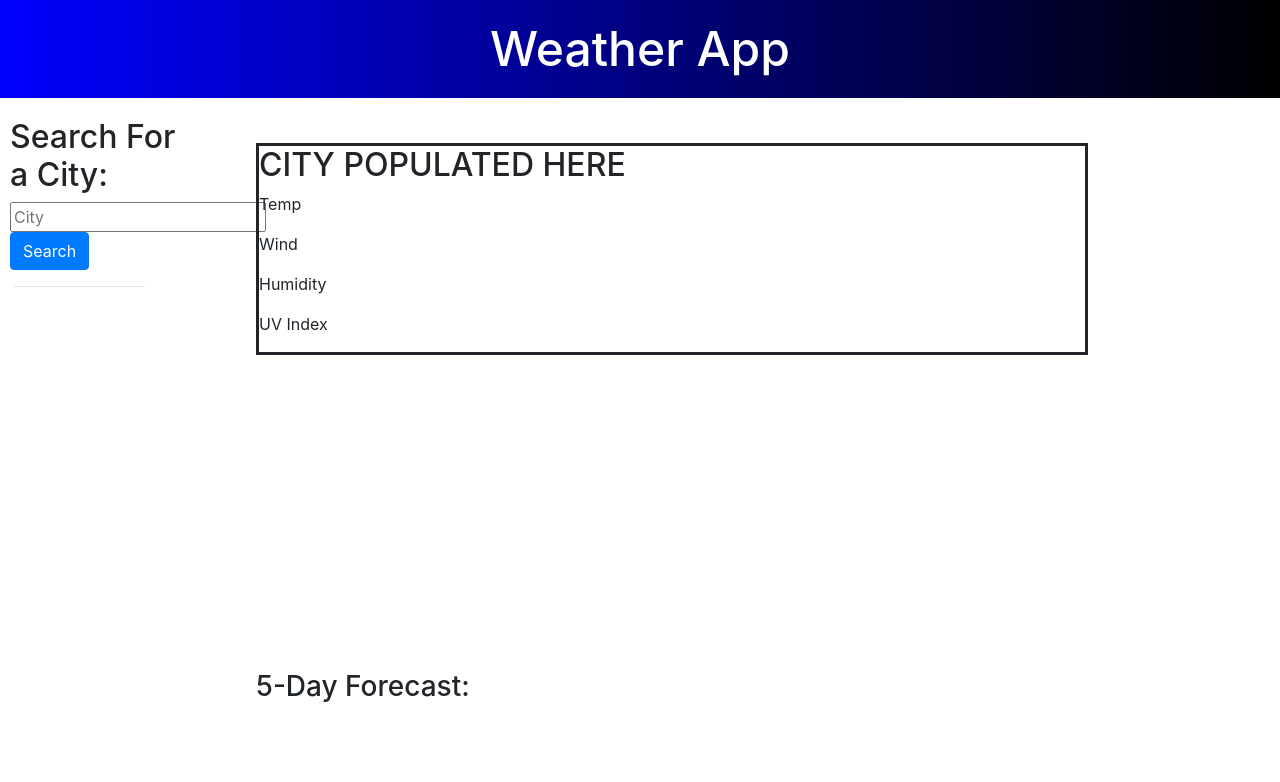
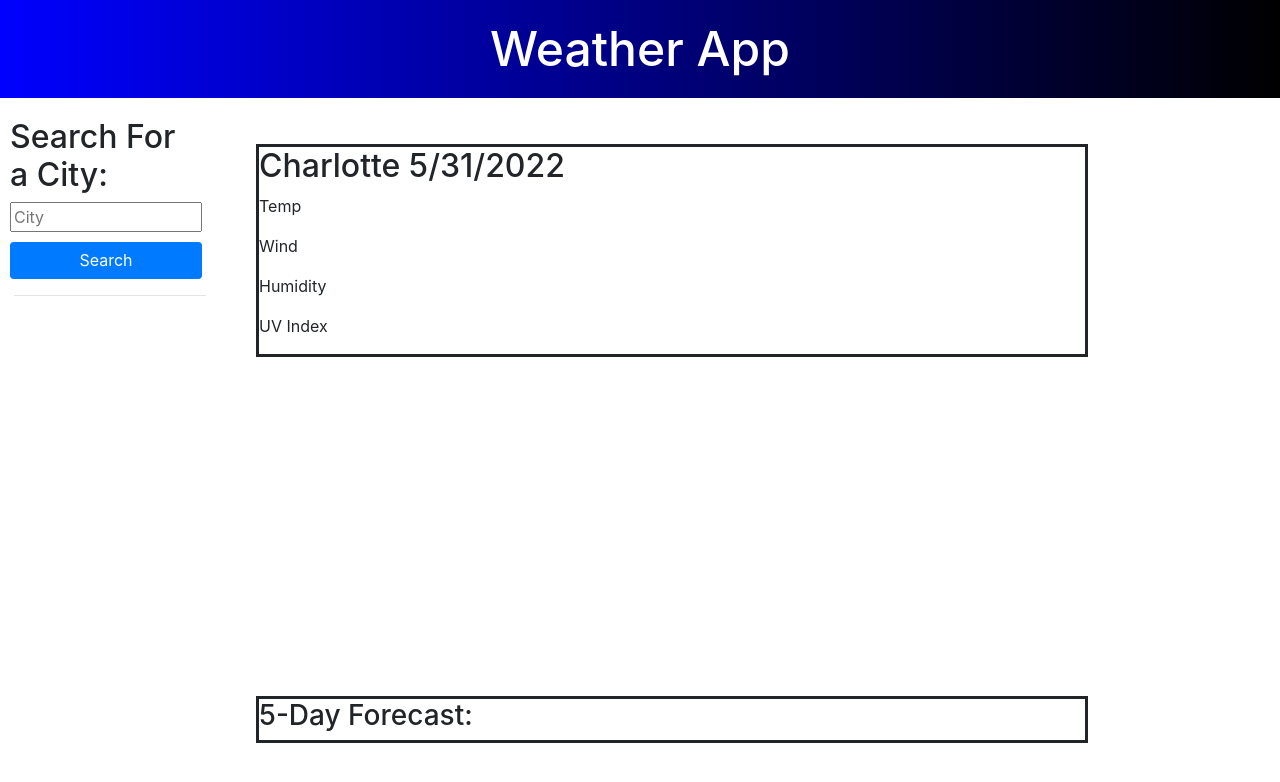
Before and after one commit to ntraugh/Weather-App, a plain HTML site: page index.html in a window 1280 px wide. Drawn offline with nearby package versions, Linux system fonts and the light colour scheme.

Commit message:
page layout complete... i think. need to learn openweather api

```diff
--- a/assets/css/styles.css
+++ b/assets/css/styles.css
@@ -18,7 +18,7 @@ h1 {
 
 hr {
     margin-left: 4px;
-    width: 68%;
+    width: 100%;
 }
 
 .city-search {
@@ -37,8 +37,20 @@ hr {
 }
 
 .forecast{
+    border-style: solid;
+    width: 65%;
     margin-right: 60px;
     position: absolute;
     left: 20%;
     bottom: -250%;
 }
+
+.custom-button{
+    width: 100%;
+    border-top: 10px;
+    margin-top: 10px;
+}
+
+.input{
+    width: 100%;
+}
--- a/assets/js/script.js
+++ b/assets/js/script.js
@@ -0,0 +1,6 @@
+var date = $("#date")
+var city = $(".city")
+var today = moment().format("M/D/YYYY")
+
+date.append(today)
+city.prepend("Charlotte ") // .prepend will add the elemnt to the beggining... useful to enter the city to the info page once selected
--- a/index.html
+++ b/index.html
@@ -8,6 +8,10 @@
     <link rel="stylesheet" href="https://cdn.jsdelivr.net/npm/bootstrap@4.5.3/dist/css/bootstrap.min.css"
     integrity="sha384-TX8t27EcRE3e/ihU7zmQxVncDAy5uIKz4rEkgIXeMed4M0jlfIDPvg6uqKI2xXr2" crossorigin="anonymous"/>
     <link rel="stylesheet" href="./assets/css/styles.css">
+    <script
+      type="text/javascript"
+      src="https://cdnjs.cloudflare.com/ajax/libs/moment.js/2.27.0/moment.min.js"
+    ></script>
 
     <title>Weather App</title>
 </head>
@@ -17,8 +21,8 @@
     <main>
         <div class="city-search">
             <h2>Search For a City:</h2>
-            <input type="text" placeholder="City">
-            <button type="button" class="btn btn-primary">Search</button>
+            <input type="text" class="input" placeholder="City">
+            <button type="button" class="btn btn-primary custom-button">Search</button>
             <hr>
             <!-- previously searched cities will populate under this break -->
 
@@ -27,11 +31,11 @@
 
         <div class="info">
             <!-- need to put the moment() function in the date id, and the emoji's in the emoji id -->
-            <h2>CITY POPULATED HERE <span id="date"></span><span id="emoji"></span></h2>
-            <p>Temp</p>
-            <p>Wind</p>
-            <p>Humidity</p>
-            <p>UV Index</p>
+            <h2 class="city"><span id="date"></span><span id="emoji"></span></h2>
+            <p class="temp">Temp</p>
+            <p class="wind">Wind</p>
+            <p class="humid">Humidity</p>
+            <p class="UV">UV Index</p>
         </div>
 
         <div class="forecast">
@@ -40,6 +44,7 @@
         </div>
 
     </main>
+    <script src="https://code.jquery.com/jquery-3.5.1.min.js"></script>
+    <script src="./assets/js/script.js"></script>
 </body>
-
 </html>
```
